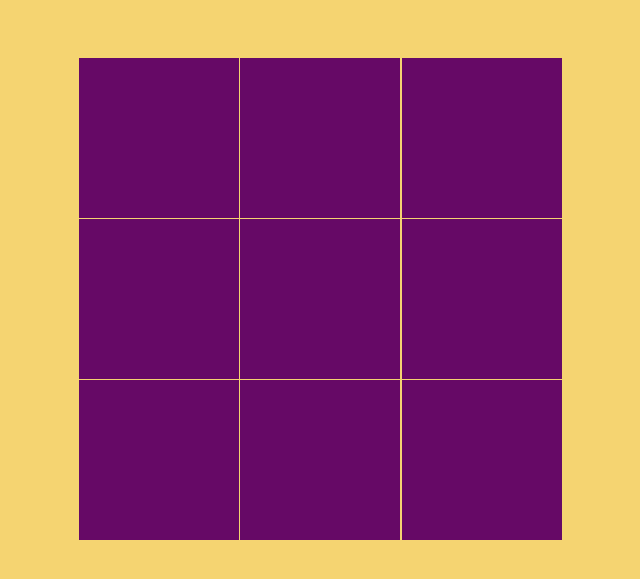
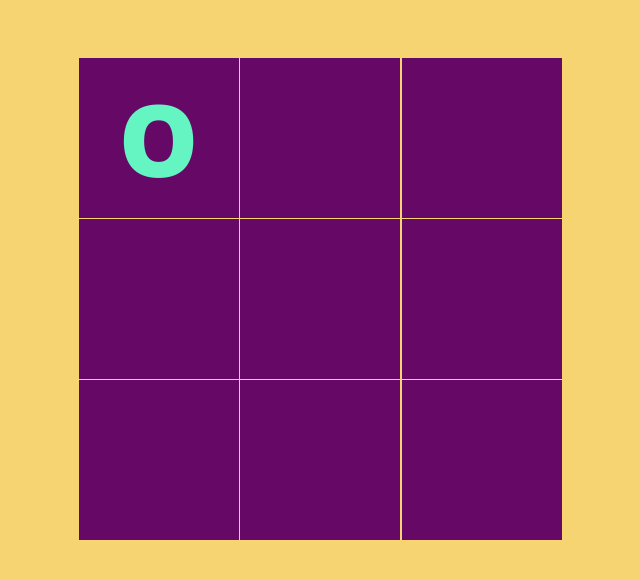
Before and after one commit to leonarhv/tik-tac-toe-ia, a plain HTML site: page index.html in a window 1280 px wide. Shown: the part 171-750 px from the top of the page, without its empty margins (320-960 px from the left). Drawn offline with nearby package versions, Linux system fonts and the light colour scheme.

Commit message:
minimax starter implementation

```diff
--- a/index.html
+++ b/index.html
@@ -1,5 +1,5 @@
 <!DOCTYPE html>
-<html lang="en">
+<html lang="pt-br">
 <head>
     <meta charset="UTF-8">
     <meta http-equiv="X-UA-Compatible" content="IE=edge">
--- a/js/index.js
+++ b/js/index.js
@@ -1,6 +1,6 @@
 const X = "X";
 const O = "O";
-let turn = X;
+let turn = O;
 let tiles = [
     [document.querySelector("#tile_1"), document.querySelector("#tile_2"), document.querySelector("#tile_3")],
     [document.querySelector("#tile_4"), document.querySelector("#tile_5"), document.querySelector("#tile_6")],
@@ -8,6 +8,69 @@ let tiles = [
 ]
 
 let hasWinner = false;
+
+const bestMove = () => {
+    let bestScore = -Infinity;
+    let move;
+    for (let i=0; i<3; i++) {
+        for (let j=0; j<3; j++) {
+            if (tiles[i][j].textContent == '') {
+                tiles[i][j].textContent = O;
+                let score = minimax(tiles, 0, false);
+                tiles[i][j].textContent = '';
+                if (score > bestScore) {
+                    bestScore = score;
+                    move = { i, j };
+                }
+            }
+        }
+    }
+    tiles[move.i][move.j].textContent = O;
+    turn = X;
+    checkWinner();
+}
+
+let scores = {
+    'X': 1,
+    'O': -1,
+    'tie': 0
+}
+
+const minimax = (board, depth, isMaximizing) => {
+    let result = simpleCheckWinner();
+    if(result != null) {
+        return scores[result];
+    }
+
+    if(isMaximizing) {
+        return 1;
+        let bestScore = -Infinity;
+        for (let i=0; i<3; i++) {
+            for (let j=0; j<3; j++) {
+                if (board[i][j].textContent == '') {
+                    board[i][j].textContent = O;
+                    let score = minimax(board, depth + 1, false);
+                    board[i][j].textContent = '';
+                    bestScore = Math.max(score, bestScore);
+                }
+            }
+        }
+        return bestScore;
+    } else {
+        let bestScore = Infinity;
+        for (let i=0; i<3; i++) {
+            for (let j=0; j<3; j++) {
+                if (board[i][j].textContent == '') {
+                    board[i][j].textContent = X;
+                    let score = minimax(board, depth + 1, true);
+                    board[i][j].textContent = '';
+                    bestScore = Math.min(score, bestScore);
+                }
+            }
+        }
+        return bestScore;
+    }
+}
 
 const setTileContent = (event) => {
     if(!hasWinner) {
@@ -20,6 +83,7 @@ const setTileContent = (event) => {
             turn = X;
         }
         checkWinner();
+        bestMove();
     }
 }
 
@@ -28,17 +92,57 @@ const checkWinner = () => {
     let isOWinner = false;
 
     isXWinner = horizontalCheck(tiles, X) || verticalCheck(tiles, X) || diagonalCheck(tiles, X);
-    console.log(diagonalCheck(tiles, X));
     isOWinner = horizontalCheck(tiles, O) || verticalCheck(tiles, O) || diagonalCheck(tiles, O);
 
     if(isXWinner) {
         document.querySelector("#winner_text").textContent = "O X foi o vencedor dessa partida";
         hasWinner = true;
+        return O;
     }
     if(isOWinner) {
         document.querySelector("#winner_text").textContent = "O 'O' foi o vencedor dessa partida";
         hasWinner = true;
+        return X;
     }
+
+    if(isTie()) {
+        document.querySelector("#winner_text").textContent = "Deu velha";
+        return 'tie';
+    }
+
+    return null;
+}
+
+const simpleCheckWinner = () => {
+    let isXWinner = false;
+    let isOWinner = false;
+
+    isXWinner = horizontalCheck(tiles, X) || verticalCheck(tiles, X) || diagonalCheck(tiles, X);
+    isOWinner = horizontalCheck(tiles, O) || verticalCheck(tiles, O) || diagonalCheck(tiles, O);
+
+    if(isXWinner) {
+        return O;
+    }
+    if(isOWinner) {
+        return X;
+    }
+
+    if(isTie()) {
+        return 'tie';
+    }
+
+    return null;
+}
+
+const isTie = () => {
+    for (let i=0; i<3; i++) {
+        for (let j=0; j<3; j++) {
+            if (tiles[i][j].textContent == '') {
+                return false;
+            }
+        }
+    }
+    return true;
 }
 
 const horizontalCheck = (tiles, TILE) => {
@@ -47,7 +151,10 @@ const horizontalCheck = (tiles, TILE) => {
         for(let j=0; j<3; j++) {
             if(tiles[i][j].textContent === TILE) {
                 sequence += 1;
-                if (sequence === 3) return true;
+                if (sequence === 3) {
+                    console.log('ganhou horizontal');
+                    return true
+                };
             }
         }
     }
@@ -63,6 +170,7 @@ const verticalCheck = (tiles, TILE) => {
             tiles[1][i].textContent === TILE &&
             tiles[2][i].textContent === TILE
         ) {
+            console.log('ganhou vertical');
             return true;
         }
     }
@@ -77,6 +185,7 @@ const diagonalCheck = (tiles, TILE) => {
         tiles[1][1].textContent === TILE &&
         tiles[2][2].textContent === TILE
     ) {
+        console.log('ganhou diagonal');
         return true;
     }
 
@@ -86,3 +195,5 @@ const diagonalCheck = (tiles, TILE) => {
 for (let i = 1; i <= 9; i++) {
     document.querySelector("#tile_" + i).addEventListener("click", setTileContent);
 }
+
+bestMove()
```
